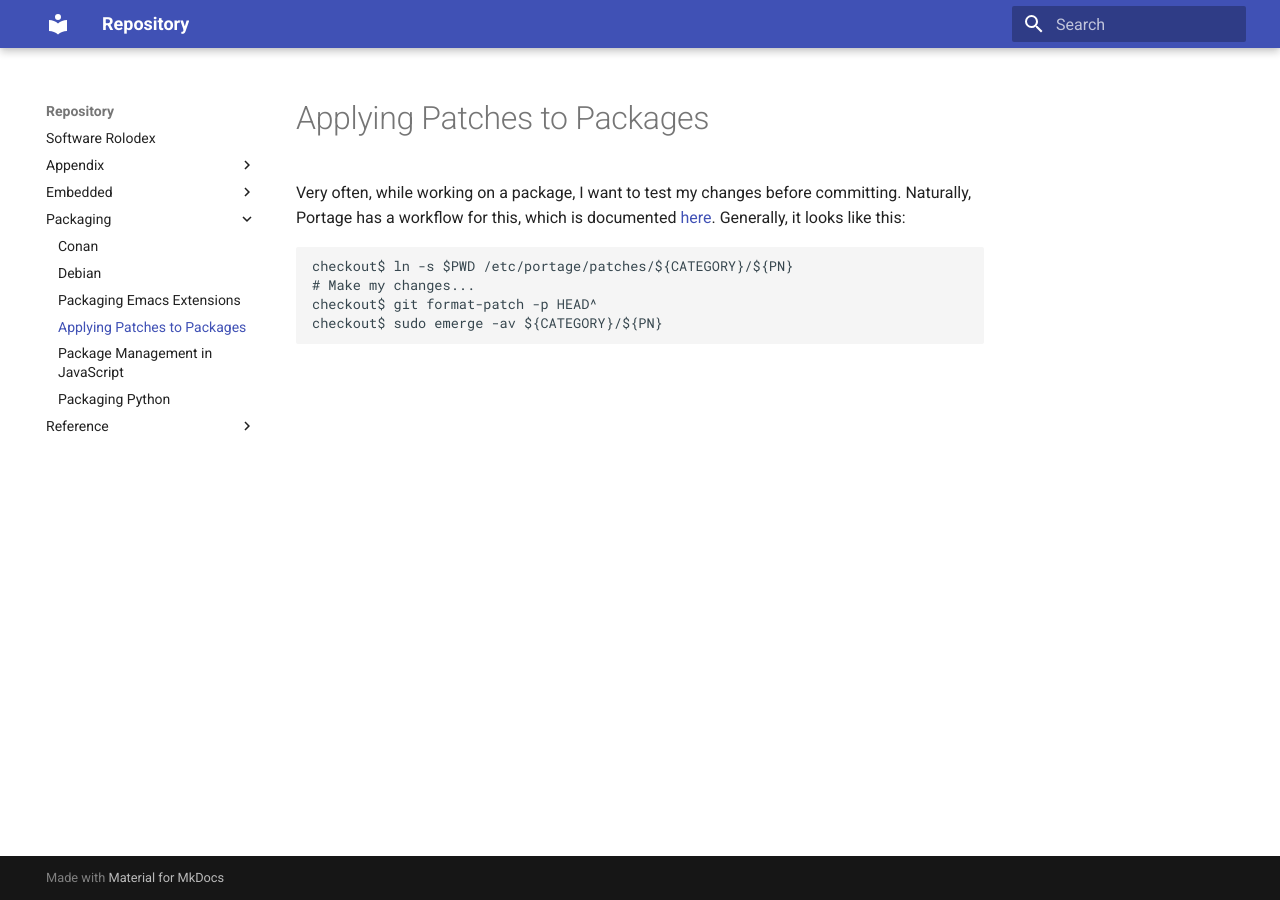
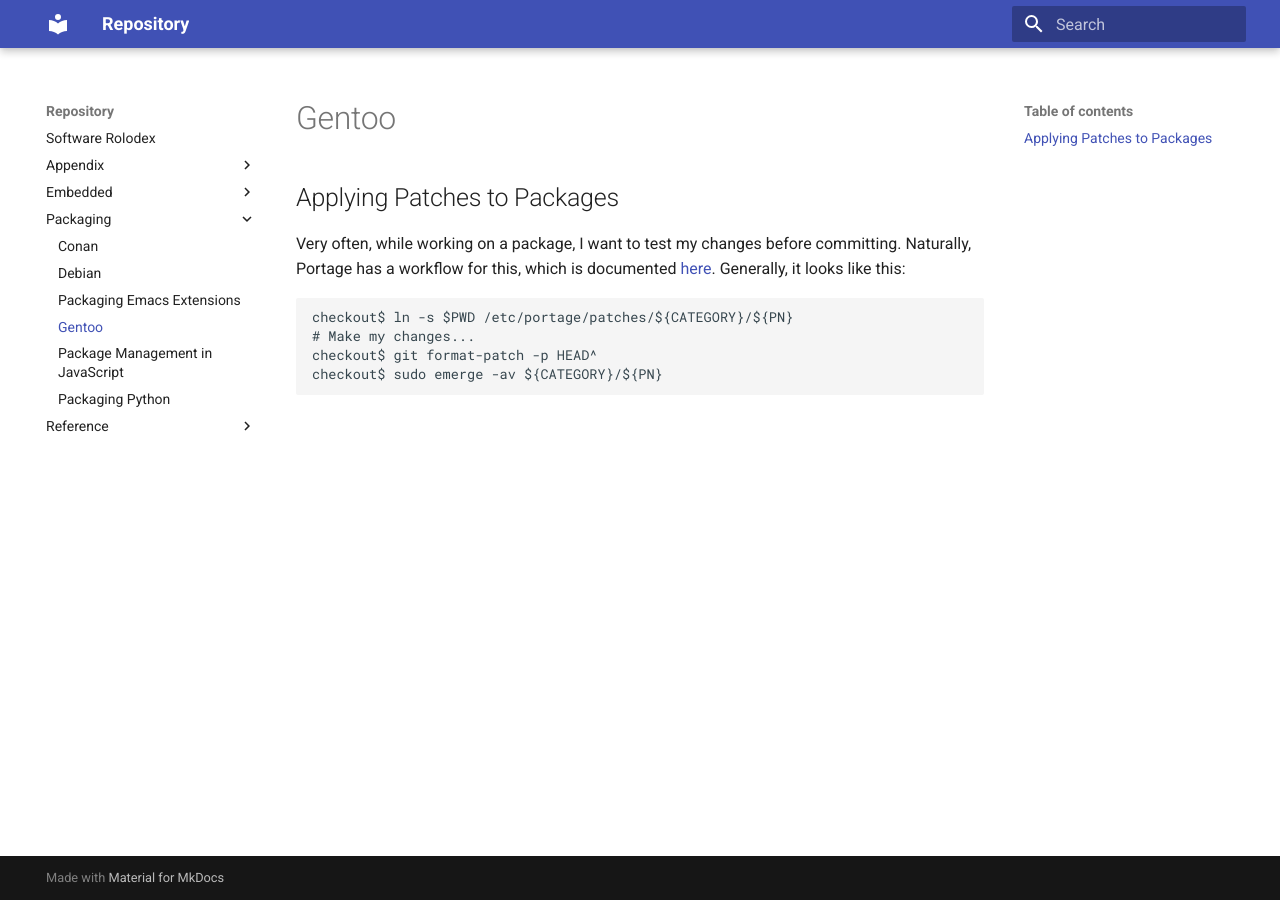
Before and after one commit to AmateurECE/twardyece-repository, an MkDocs documentation site: the page built from docs/Packaging/Gentoo.md, in a window 1280 px wide. Built offline with MkDocs 1.6.1 and Material for MkDocs 9.7.7, drawn with Linux system fonts in a browser that asks for light colours.

Commit message:
packaging/Gentoo: Fix title

```diff
--- a/docs/Packaging/Gentoo.md
+++ b/docs/Packaging/Gentoo.md
@@ -1,4 +1,6 @@
-# Applying Patches to Packages
+# Gentoo
+
+## Applying Patches to Packages
 
 Very often, while working on a package, I want to test my changes before
 committing. Naturally, Portage has a workflow for this, which is documented
```
